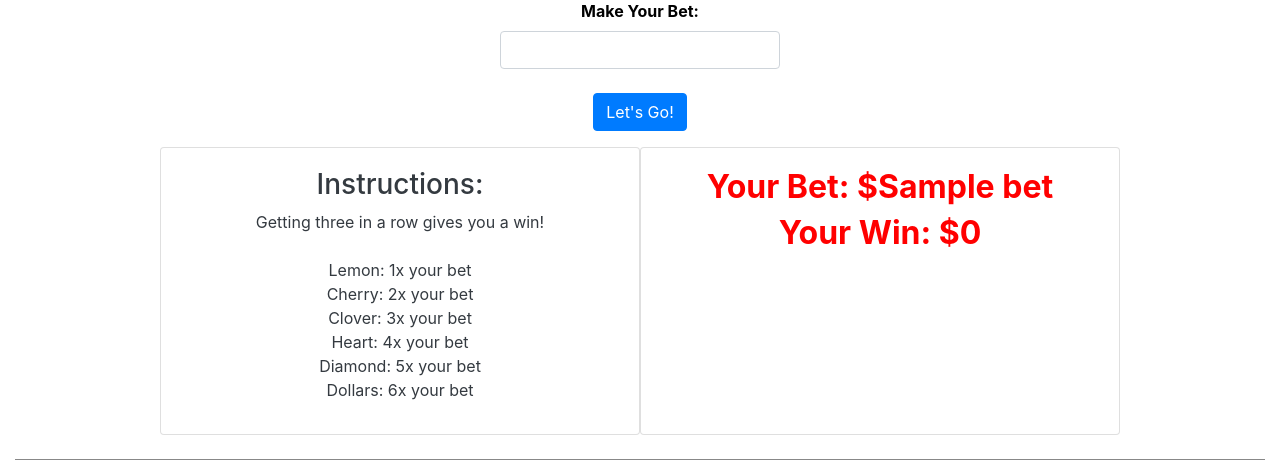
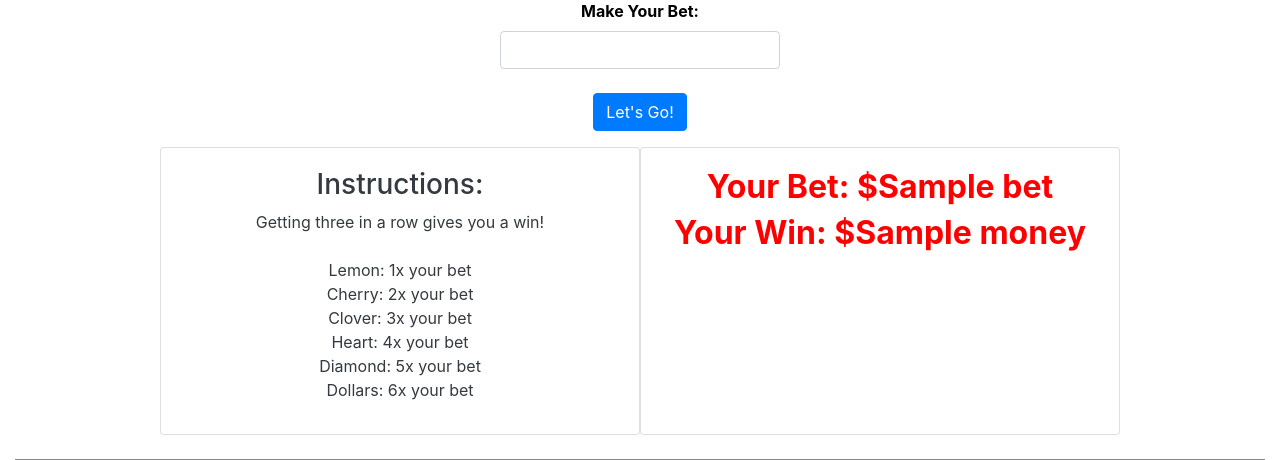
Before and after one commit to jlin00/savetheturtles-env, a Flask app: template templates/slotmachine.html in a window 1280 px wide. Shown: the part 163-623 px from the top of the page. Run offline with Flask 2, Linux system fonts and the light colour scheme; the template is opened without the code that fills it: most values are stand-ins (such as "Sample title", 1, 10 or a date in 2020); grey boxes marked "Sample" are stand-in pictures; some libraries are stand-ins or nearby versions.

Commit message:
updated money for slot machine use

```diff
--- a/app.py
+++ b/app.py
@@ -256,25 +256,44 @@ def slot():
     if request.args.get('slotbet'):
         bet = request.args.get('slotbet')
         print(bet)
-        if bet == "" or int(bet) < 100:
-            bet = 100
+        if bet == "" or int(bet) < 10:
+            bet = 10
             flash("Please place a bet of $100 or more.", 'alert-danger')
-            return render_template("slotmachine.html", primarybet = bet, bet = 0, image1 = dict[random.choice(slotImages)], image2 = dict[random.choice(slotImages)], image3 = dict[random.choice(slotImages)], win = "No", colour = "yellow")
+            return render_template("slotmachine.html", primarybet = bet, bet = 0, image1 = dict[random.choice(slotImages)], image2 = dict[random.choice(slotImages)], image3 = dict[random.choice(slotImages)], money = 0, colour = "yellow")
         else:
             bet = int(bet)
+            db_manager.updateMoney(session['username'], -bet)
             rand1 = random.choice(slotImages)
             rand2 = random.choice(slotImages)
             rand3 = random.choice(slotImages)
             if rand1 == rand2 and rand2 == rand3:
-                win = rand1
+                if rand1 == "lemon":
+                    db_manager.updateMoney(session['username'], bet)
+                    money = bet
+                if rand1 == "cherry":
+                    db_manager.updateMoney(session['username'], 2 * bet)
+                    money = 2 * bet
+                if rand1 == "clover":
+                    db_manager.updateMoney(session['username'], 3 * bet)
+                    money = 3 * bet
+                if rand1 == "heart":
+                    db_manager.updateMoney(session['username'], 4 * bet)
+                    money = 4 * bet
+                if rand1 == "diamond":
+                    db_manager.updateMoney(session['username'], 5 * bet)
+                    money = 5 * bet
+                if rand1 == "dollars":
+                    db_manager.updateMoney(session['username'], 6 * bet)
+                    money = 6 * bet
                 colour = "red"
             else:
-                win = "No"
+                money = 0
                 colour = "yellow"
-            return render_template("slotmachine.html", primarybet = bet, bet = bet, image1 = dict[rand1], image2 = dict[rand2], image3 = dict[rand3], win = win, colour = colour)
+            return render_template("slotmachine.html", primarybet = bet, bet = bet, image1 = dict[rand1], image2 = dict[rand2], image3 = dict[rand3], money = money, colour = colour)
     else:
-        bet = 100
-        return render_template("slotmachine.html", primarybet = bet, bet = 0, image1 = dict[random.choice(slotImages)], image2 = dict[random.choice(slotImages)], image3 = dict[random.choice(slotImages)], win = "No", colour = "yellow")
+        bet = 10
+        money = 0
+        return render_template("slotmachine.html", primarybet = bet, bet = 0, image1 = dict[random.choice(slotImages)], image2 = dict[random.choice(slotImages)], image3 = dict[random.choice(slotImages)], money = 0, colour = "yellow")
 
 dict = {}
 slotImages = []
--- a/templates/slotmachine.html
+++ b/templates/slotmachine.html
@@ -34,21 +34,7 @@ Slot Machine
   <div class = "card" style = "width: 30rem; height: 18rem;">
     <div class = "card-body">
       <h2> <div class = "font-weight-bold" style = "color: red; size: 20px;"> Your Bet: ${{ bet }} </div> </h2>
-      {% if win == "lemon" %}
-        <h2> <div class = "font-weight-bold" style = "color: red; size: 20px;"> Your Win: ${{ bet }} </div> </h2>
-      {% elif win == "cherry" %}
-        <h2> <div class = "font-weight-bold" style = "color: red; size: 20px;"> Your Win: ${{ bet + bet }} </div> </h2>
-      {% elif win == "clover" %}
-        <h2> <div class = "font-weight-bold" style = "color: red; size: 20px;"> Your Win: ${{ 3 * bet }} </div> </h2>
-      {% elif win == "heart" %}
-        <h2> <div class = "font-weight-bold" style = "color: red; size: 20px;"> Your Win: ${{ 4 * bet }} </div> </h2>
-      {% elif win == "diamond" %}
-        <h2> <div class = "font-weight-bold" style = "color: red; size: 20px;"> Your Win: ${{ 5 * bet }} </div> </h2>
-      {% elif win == "dollars" %}
-        <h2> <div class = "font-weight-bold" style = "color: red; size: 20px;"> Your Win: ${{ 6 * bet }} </div> </h2>
-      {% else %}
-        <h2> <div class = "font-weight-bold" style = "color: red; size: 20px;"> Your Win: $0 </div> </h2>
-      {% endif %}
+      <h2> <div class = "font-weight-bold" style = "color: red; size: 20px;"> Your Win: ${{ money }} </div> </h2>
       <br>
     </div>
   </div>
--- a/utl/cards_api.py
+++ b/utl/cards_api.py
@@ -1,4 +1,4 @@
-import urllib3,json
+import urllib3, json
 
 NEWDECK = 'https://deckofcardsapi.com/api/deck/new/shuffle/'
 DRAWCARDS = 'https://deckofcardsapi.com/api/deck/{}/draw/'
```
Also changed, not shown: casino.db.
